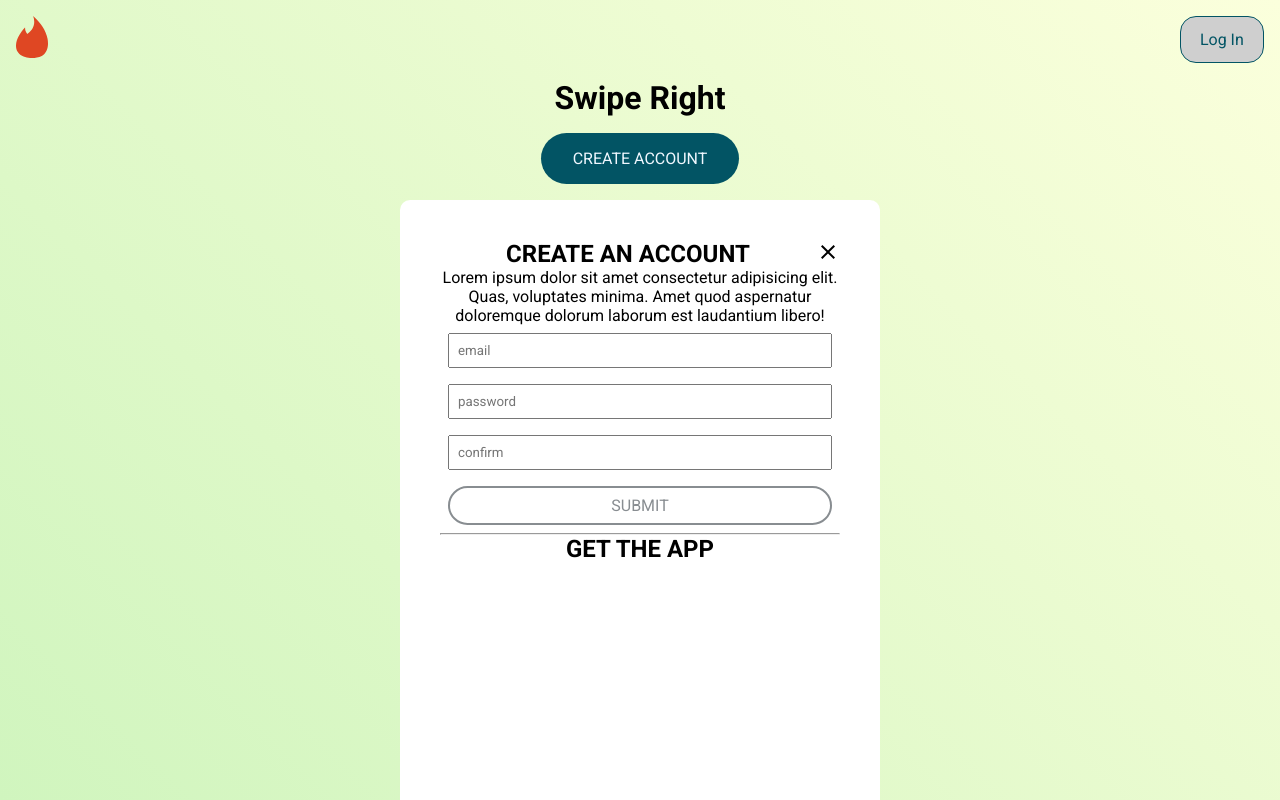
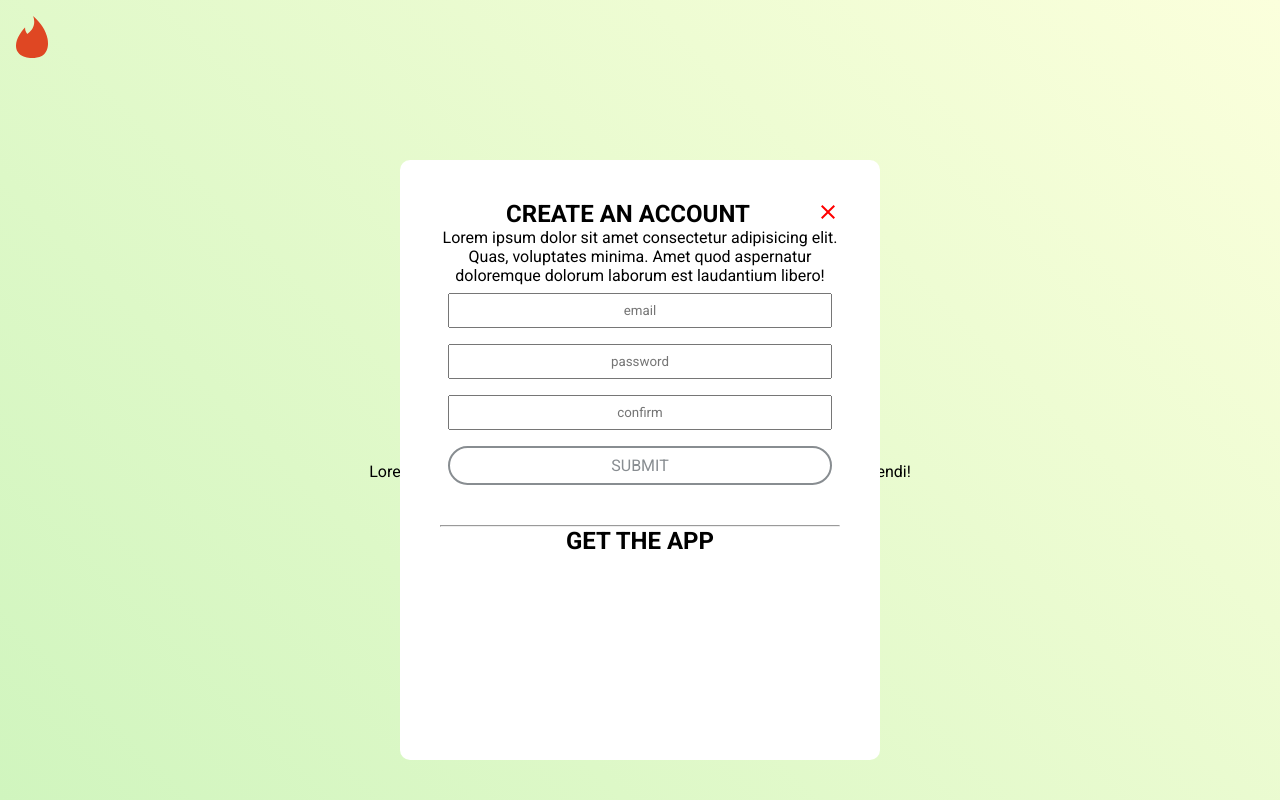
Before and after one commit to mylenavendramini/tinpet-final, a React (Vite) app in the folder frontend/: page / in a window 1280 px wide. Both pictures are taken after a click on the button "CREATE ACCOUNT". Built offline with nearby package versions, Linux system fonts and the light colour scheme.

Commit message:
home page completed

```diff
--- a/frontend/src/components/AuthModal.jsx
+++ b/frontend/src/components/AuthModal.jsx
@@ -1,10 +1,10 @@
 import CloseIcon from '@mui/icons-material/Close';
 import { useState } from 'react';
 
-const AuthModal = ({ setShowModal }) => {
+const AuthModal = ({ setShowModal, setIsSignUp, isSignUp }) => {
   const [email, setEmail] = useState(null);
   const [password, setPassword] = useState(null);
-  const [consfirmPassword, setConfirmPassword] = useState(null);
+  const [confirmPassword, setConfirmPassword] = useState(null);
   const [error, setError] = useState(null);
 
   const handleClick = () => {
@@ -15,16 +15,22 @@ const AuthModal = ({ setShowModal }) => {
 
   const handleSubmit = (e) => {
     e.preventDefault();
+    try {
+      if (isSignUp && password !== confirmPassword) {
+        setError('Passwords needs to match!');
+      }
+      console.log('make a post request to database');
+    } catch (error) {
+      console.log(error);
+    }
   };
-
-  const isSignedUp = true;
 
   return (
     <div className='auth-modal'>
       <div onClick={handleClick}>
         <CloseIcon className='close-icon' />
       </div>
-      <h2>{isSignedUp ? 'CREATE AN ACCOUNT' : 'LOG IN'}</h2>
+      <h2>{isSignUp ? 'CREATE AN ACCOUNT' : 'LOG IN'}</h2>
       <p>
         Lorem ipsum dolor sit amet consectetur adipisicing elit. Quas,
         voluptates minima. Amet quod aspernatur doloremque dolorum laborum est
@@ -49,6 +55,7 @@ const AuthModal = ({ setShowModal }) => {
           onChange={(e) => setPassword(e.target.value)}
         />
 
+        {isSignUp && (
           <input
             type='password'
             id='password-check'
@@ -57,6 +64,7 @@ const AuthModal = ({ setShowModal }) => {
             required={true}
             onChange={(e) => setConfirmPassword(e.target.value)}
           />
+        )}
 
         <input
           type='submit'
--- a/frontend/src/components/Nav.jsx
+++ b/frontend/src/components/Nav.jsx
@@ -1,10 +1,12 @@
 import logo from '../../public/tinder-icon.svg';
 
-const Nav = ({ authToken, setShowModal, showModal }) => {
+const Nav = ({ setShowModal, showModal, setIsSignUp }) => {
   const handleClick = () => {
     setShowModal(true);
+    setIsSignUp(false);
   };
 
+  const authToken = true;
   return (
     <nav>
       <div className='logo-container'>
--- a/frontend/src/index.css
+++ b/frontend/src/index.css
@@ -1,15 +1,18 @@
 @import url('https://fonts.googleapis.com/css2?family=Poppins:ital,wght@0,100;0,400;0,700;1,400;1,700&family=Roboto:wght@300;400;500;700&display=swap');
 
-
-body {
-  text-align: center;
-}
 
 * {
   font-family: 'Roboto', sans-serif;
   box-sizing: border-box;
   padding: 0;
   margin: 0;
+  text-align: center;
+}
+
+.primary-title{
+  font-size: 6rem;
+  color: #025464;
+  margin: 2rem;
 }
 
 .btn-primary {
@@ -20,11 +23,23 @@ body {
   padding: 1rem 2rem;
   border-radius: 2rem;
   border: none;
-  margin: 1rem;
+  margin: 2rem;
 }
 
 .btn-primary:hover {
   background-color: #47A992;
+}
+
+
+.btn-secondary {
+  color: rgb(136, 141, 145);
+  text-transform: uppercase;
+  font-size: 1rem;
+  background-color: white;
+  padding: 0.5rem 1rem;
+  border-radius: 2rem;
+  border: solid 2px rgb(136, 141, 145);
+  margin: 0.5rem;
 }
 button:hover {
   cursor: pointer;
@@ -37,6 +52,7 @@ nav {
   width: 100%;
   display: flex;
   justify-content: space-between;
+  /* border-bottom: 1px solid green; */
 }
 
 nav .logo-container {
@@ -63,6 +79,9 @@ nav .btn-nav:disabled {
 }
 
 /* HomePage */
+.home {
+  margin-top: 30vh;
+}
 
 .overlay {
   width: 100vw;
@@ -73,12 +92,14 @@ nav .btn-nav:disabled {
 
 /* Auth Modal */
 .auth-modal {
-  /* position: absolute; */
+  position: absolute;
+  left: 0;
+  right: 0;
   top:10rem;
   margin-left: auto;
   margin-right: auto;
   max-width: 30rem;
-  height: 50rem;
+  height: 600px;
   background-color: white;
   border-radius: 10px;
   padding: 40px;
@@ -86,11 +107,13 @@ nav .btn-nav:disabled {
 
 .auth-modal .close-icon {
   float: right;
+  color: red;
 }
 
 .auth-modal form {
   display: flex;
   flex-direction: column;
+  margin-bottom: 2rem;
 }
 
 .auth-modal input[type=password],
@@ -100,16 +123,6 @@ nav .btn-nav:disabled {
   font: 1rem;
 }
 
-.btn-secondary {
-  color: rgb(136, 141, 145);
-  text-transform: uppercase;
-  font-size: 1rem;
-  background-color: white;
-  padding: 0.5rem 1rem;
-  border-radius: 2rem;
-  border: solid 2px rgb(136, 141, 145);
-  margin: 0.5rem;
-}
 
 .btn-secondary:hover {
   color:black;
--- a/frontend/src/pages/Home.jsx
+++ b/frontend/src/pages/Home.jsx
@@ -4,20 +4,27 @@ import Nav from '../components/Nav';
 
 const Home = () => {
   const [showModal, setShowModal] = useState(false);
+  const [isSignUp, setIsSignUp] = useState(true);
 
   const authToken = false;
 
   const handleClick = () => {
     console.log('Click!!');
     setShowModal(true);
+    setIsSignUp(true);
   };
 
   return (
     <>
       <div className='overlay'>
-        <Nav authToken={authToken} setShowModal={setShowModal} showModal={showModal}/>
+        <Nav
+          setShowModal={setShowModal}
+          showModal={showModal}
+          setIsSignUp={setIsSignUp}
+        />
         <div className='home'>
-          <h1>Swipe Right</h1>
+          <h1 className='primary-title'>TinPet</h1>
+          <p>Lorem ipsum dolor sit, amet consectetur adipisicing elit. Reiciendis, eligendi!</p>
           <button
             className='btn-primary'
             onClick={handleClick}
@@ -25,7 +32,12 @@ const Home = () => {
             {authToken ? 'Sign Out' : 'Create Account'}
           </button>
 
-          {showModal && <AuthModal setShowModal={setShowModal} />}
+          {showModal && (
+            <AuthModal
+              setShowModal={setShowModal}
+              isSignUp={isSignUp}
+            />
+          )}
         </div>
       </div>
     </>
```
Lines whose indentation alone changed are shown as unchanged.
